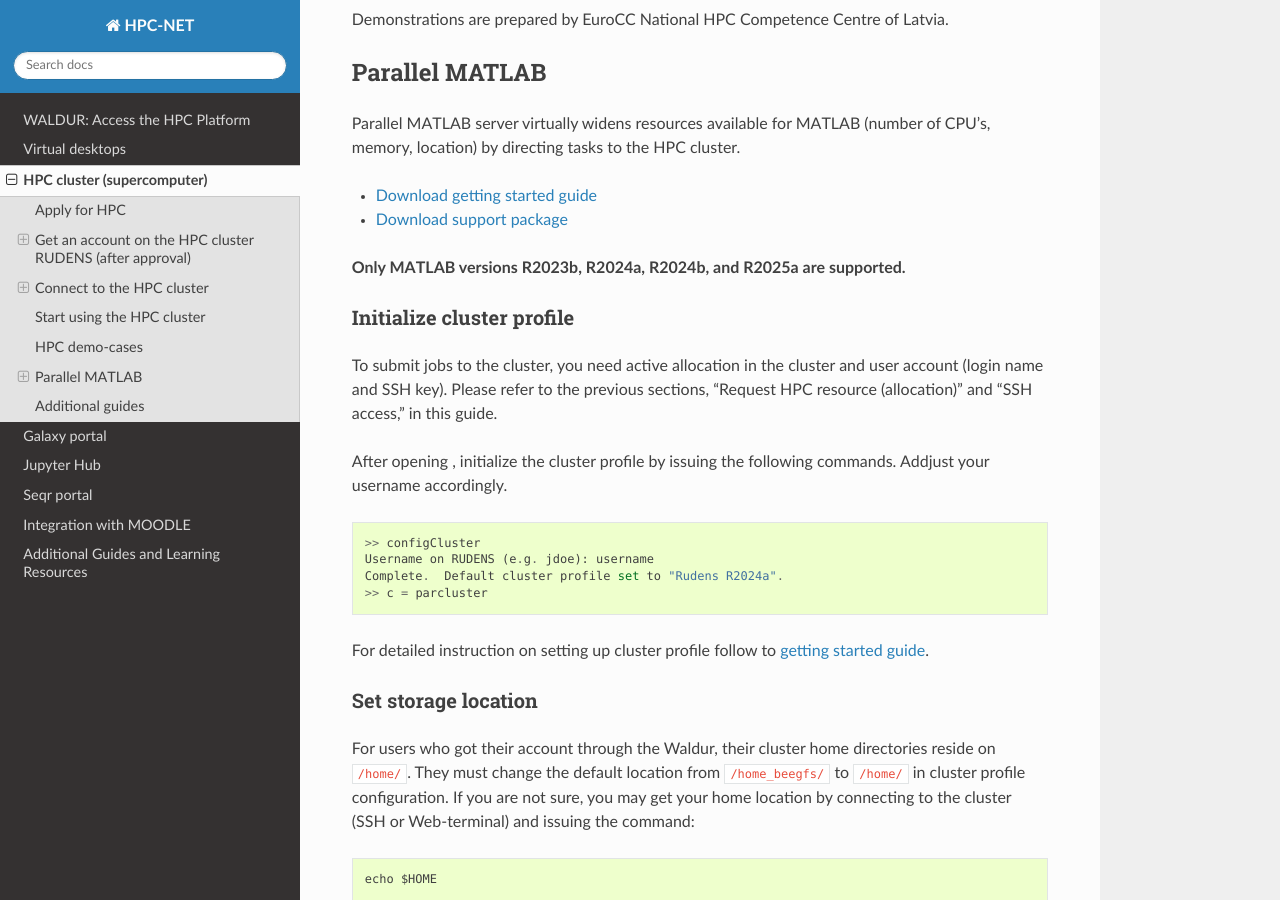
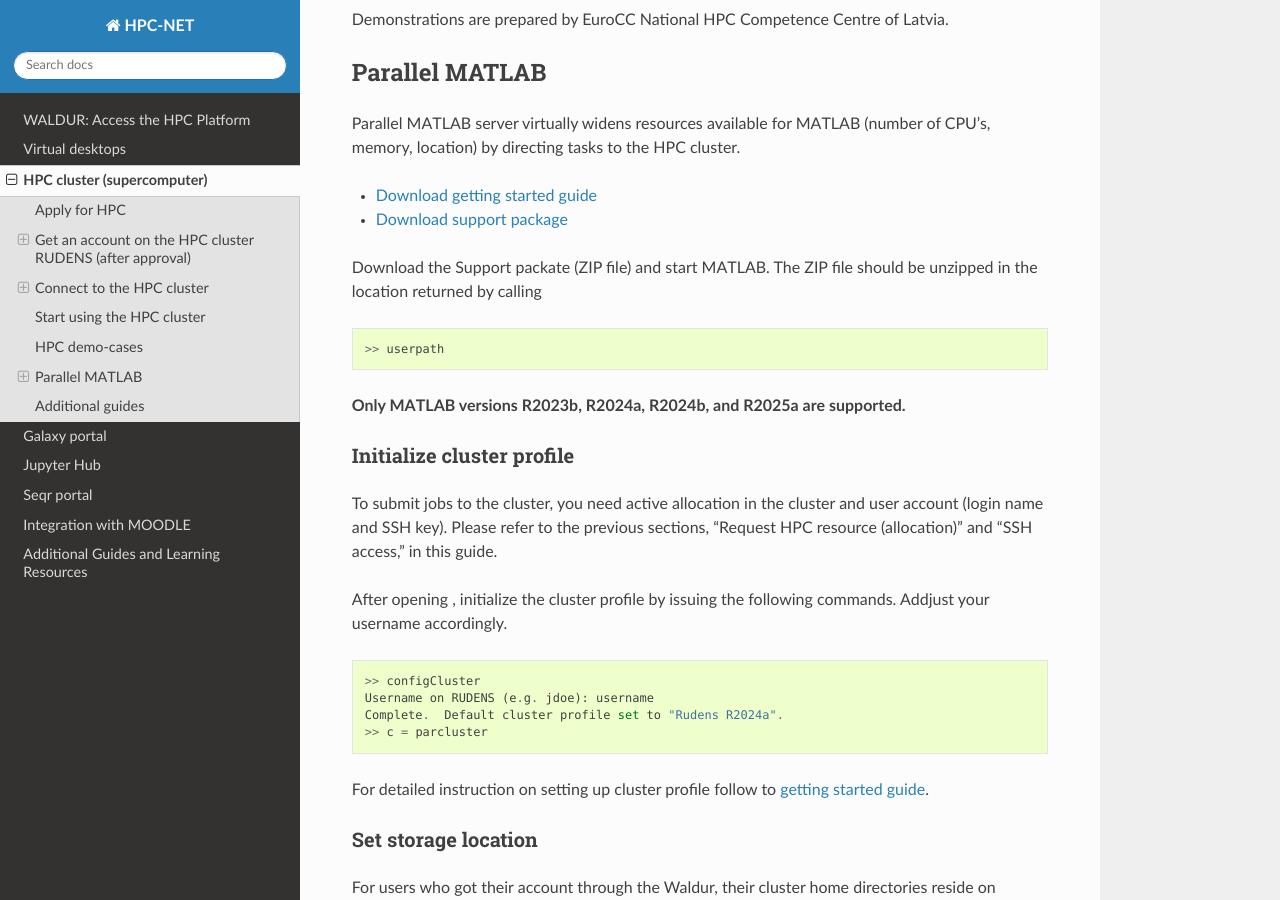
Before and after one commit to rtuhpc/hpc-platform, a Sphinx documentation site: the page built from doc/hpc.md, in a window 1280 px wide and 900 px high, scrolled down 15313 px. Built offline with Sphinx 7.4.7 and the Read the Docs theme 3.1.0, drawn with Linux system fonts in a browser that asks for light colours.

Commit message:
Update hpc.md

````diff
--- a/doc/hpc.md
+++ b/doc/hpc.md
@@ -129,6 +129,12 @@
 - [Download getting started guide](./files/Getting_Started_With_Serial_And_Parallel_MATLAB.pdf)
 - [Download support package](./files/rtu.Desktop.zip)
 
+Download the Support packate (ZIP file) and start MATLAB. The ZIP file should be unzipped in the location returned by
+calling
+```
+>> userpath
+```
+
 **Only MATLAB versions R2023b, R2024a, R2024b, and R2025a are supported.**
 
 ### Initialize cluster profile
````
